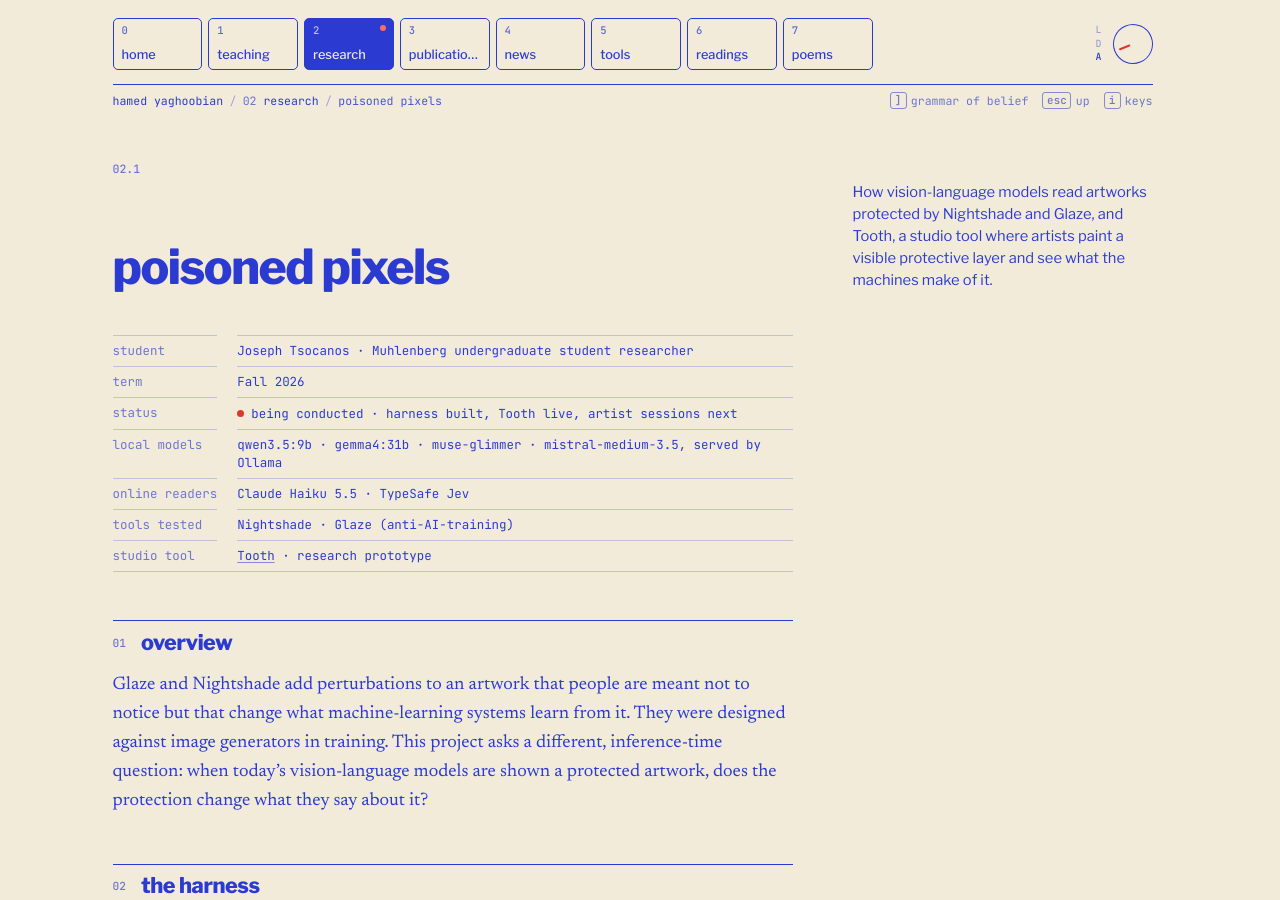
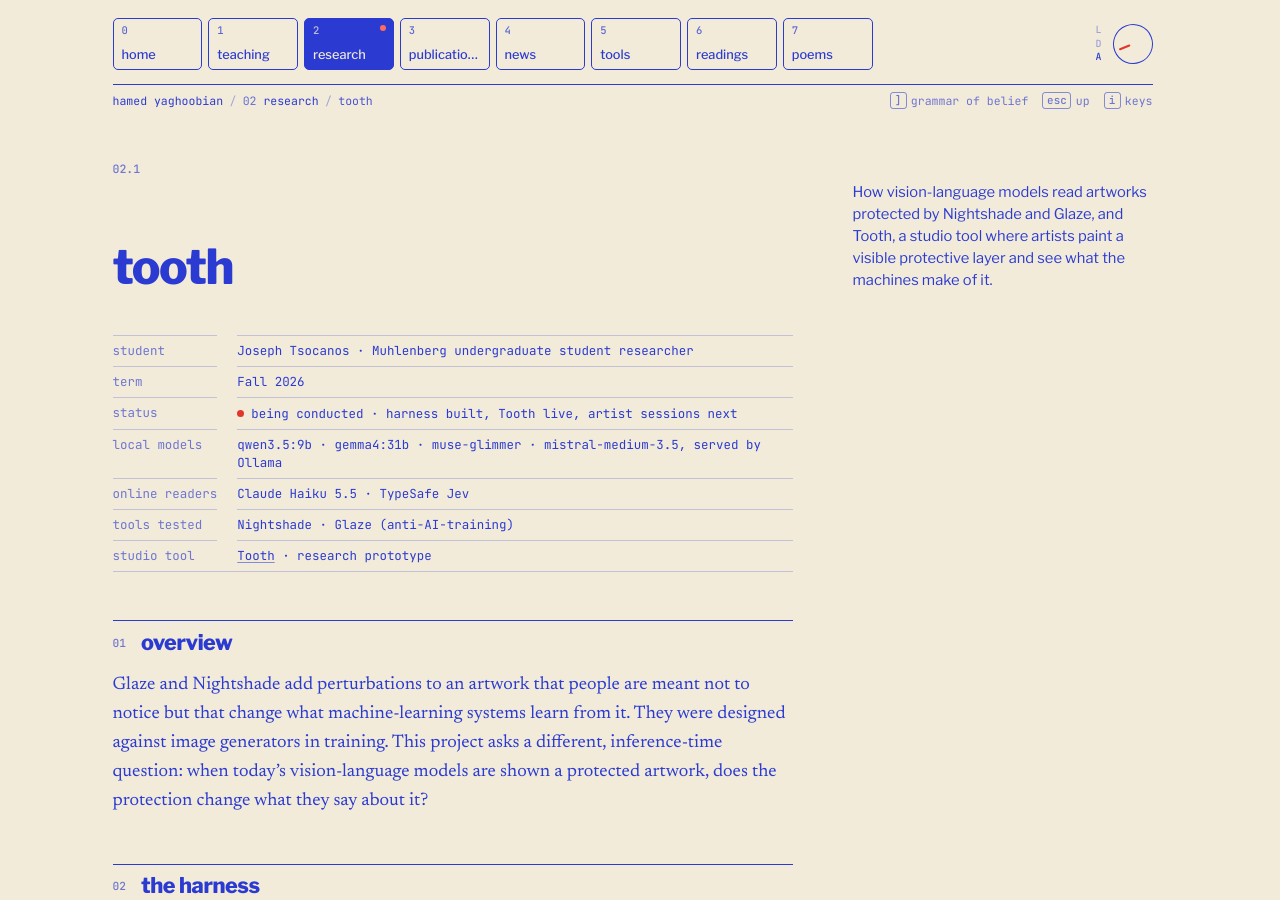
Before and after one commit to hamedyaghoobian/hamedyaghoobian.github.io, a Jekyll site: the page built from projects/nightshade-glaze-vlm-eval.md, in a window 1280 px wide and 900 px high. Built offline with Jekyll 4.4.1, drawn with Linux system fonts in a browser that asks for light colours.

Commit message:
Tooth: Giving Artworks a Bite Against Machine Reading (new project name)

```diff
--- a/projects/nightshade-glaze-vlm-eval.md
+++ b/projects/nightshade-glaze-vlm-eval.md
@@ -1,8 +1,8 @@
 ---
 layout: page
-title: "Poisoned Pixels: How Vision-Language Models Read Protected Art"
-heading: "Poisoned Pixels"   # the plate shows the name; the full title is for the tab, search and link previews
-short: poisoned pixels
+title: "Tooth: Giving Artworks a Bite Against Machine Reading"
+heading: "Tooth"   # the plate shows the name; the full title is for the tab, search and link previews
+short: tooth
 dek: "How vision-language models read artworks protected by Nightshade and Glaze, and Tooth, a studio tool where artists paint a visible protective layer and see what the machines make of it."
 term: Fall 2026
 status: live
```
Also changed, not shown: student-research.md (+1 -1 lines).
